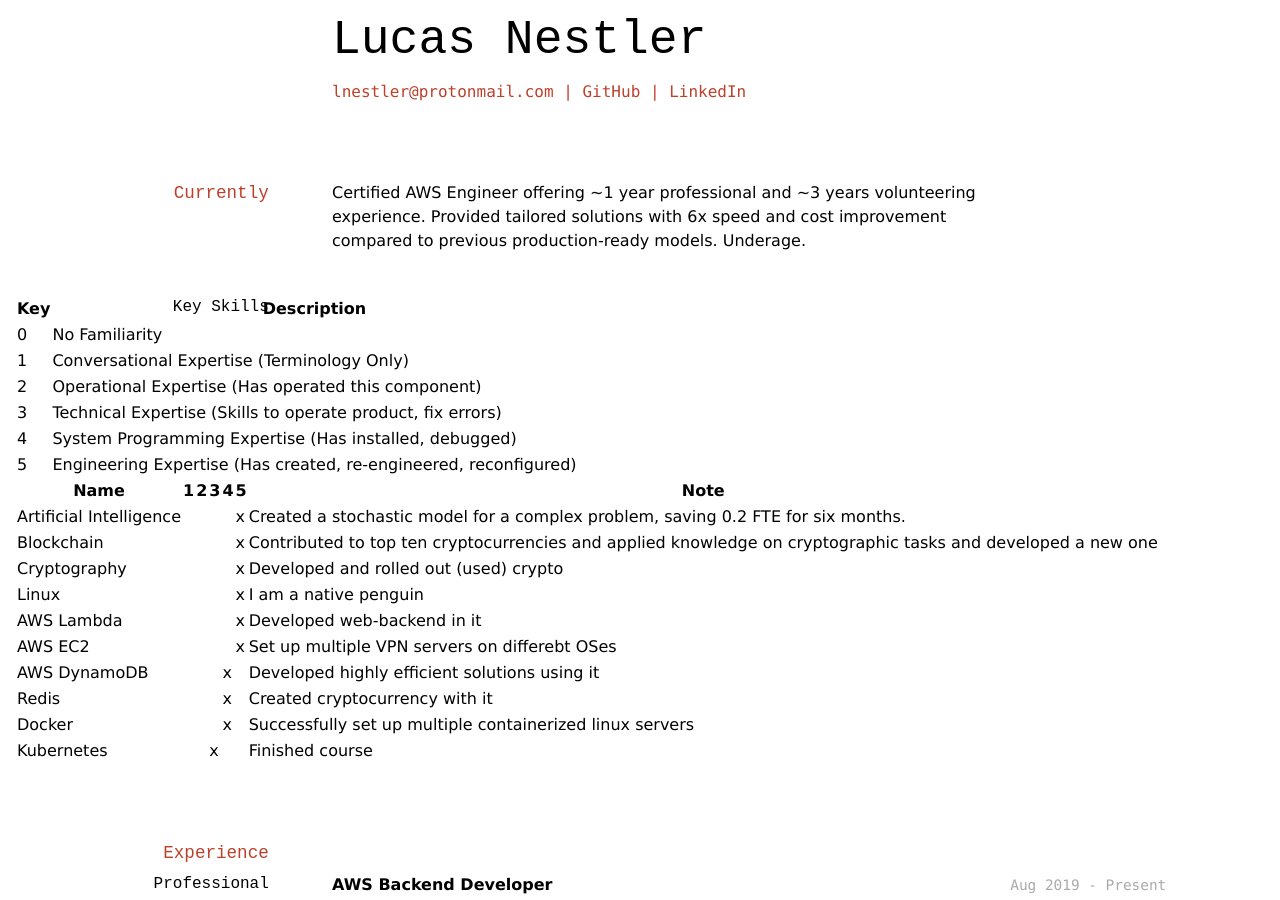
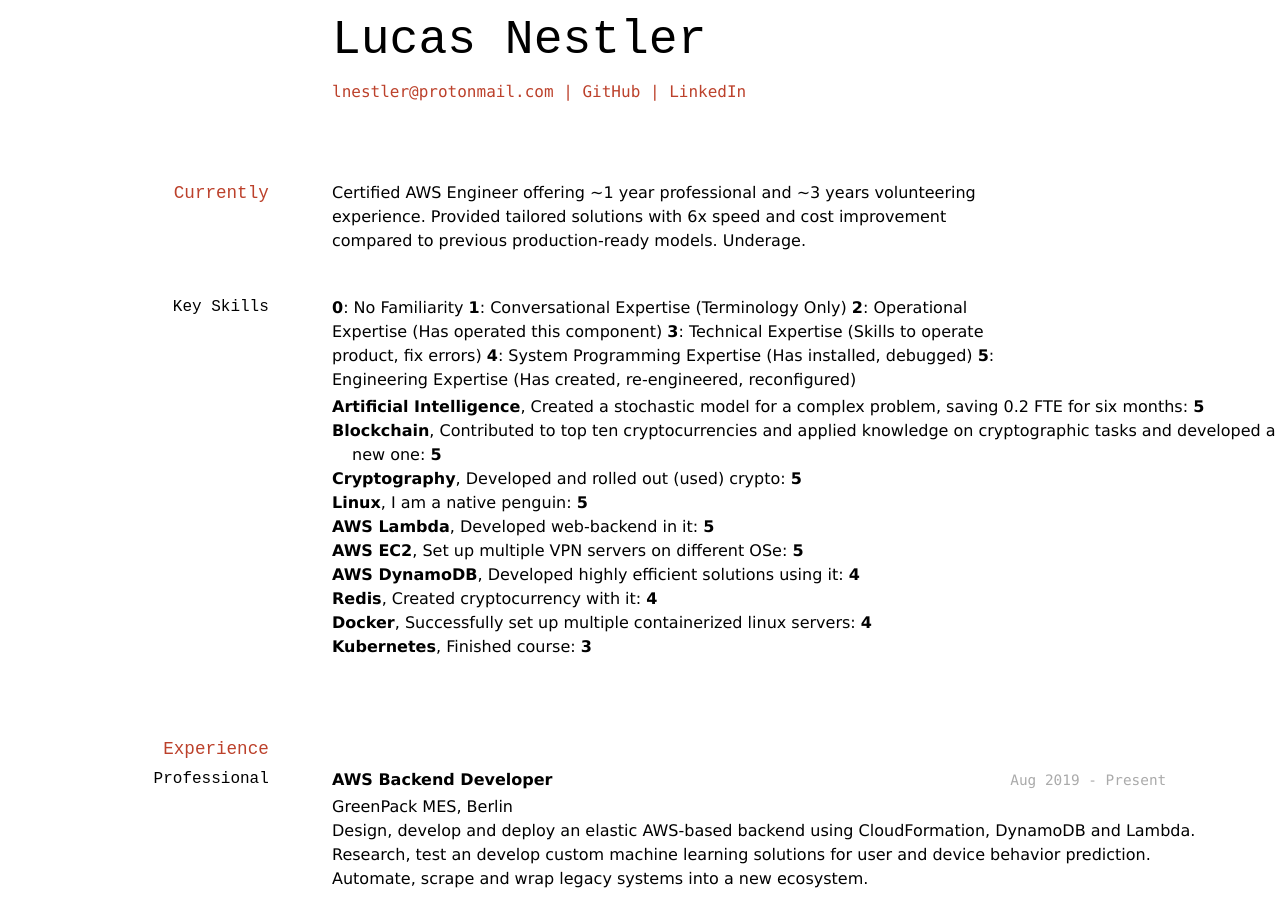
Before and after one commit to ClashLuke/markdown-cv, a Jekyll site: the page built from index.md, in a window 1280 px wide and 900 px high. Built offline with Jekyll 4.4.1, drawn with Linux system fonts in a browser that asks for light colours.

Commit message:
feat: replace table with fat text

```diff
--- a/index.md
+++ b/index.md
@@ -18,27 +18,23 @@ Certified AWS Engineer offering ~1 year professional and ~3 years volunteering e
 
 ### Key Skills
 
-| Key | Description                                                      |
-| --- | ---------------------------------------------------------------- |
-| 0   | No Familiarity                                                   |
-| 1   | Conversational Expertise (Terminology Only)                      |
-| 2   | Operational Expertise (Has operated this component)              |
-| 3   | Technical Expertise (Skills to operate product, fix errors)      |
-| 4   | System Programming Expertise (Has installed, debugged)           |
-| 5   | Engineering Expertise (Has created, re-engineered, reconfigured) |
+**0**: No Familiarity
+**1**: Conversational Expertise (Terminology Only)
+**2**: Operational Expertise (Has operated this component)
+**3**:  Technical Expertise (Skills to operate product, fix errors)
+**4**:  System Programming Expertise (Has installed, debugged)
+**5**:  Engineering Expertise (Has created, re-engineered, reconfigured)
 
-| Name                    | 1   | 2   | 3   | 4   | 5   | Note                                                                                                         |
-| ----------------------- | --- | --- | --- | --- | --- | ------------------------------------------------------------------------------------------------------------ |
-| Artificial Intelligence |     |     |     |     | x   | Created a stochastic model for a complex problem, saving 0.2 FTE for six months.                             |
-| Blockchain              |     |     |     |     | x   | Contributed to top ten cryptocurrencies and applied knowledge on cryptographic tasks and developed a new one |
-| Cryptography            |     |     |     |     | x   | Developed and rolled out (used) crypto                                                                       |
-| Linux                   |     |     |     |     | x   | I am a native penguin                                                                                        |
-| AWS Lambda              |     |     |     |     | x   | Developed web-backend in it                                                                                  |
-| AWS EC2                 |     |     |     |     | x   | Set up multiple VPN servers on differebt OSes                                                                |
-| AWS DynamoDB            |     |     |     | x   |     | Developed highly efficient solutions using it                                                                |
-| Redis                   |     |     |     | x   |     | Created cryptocurrency with it                                                                               |
-| Docker                  |     |     |     | x   |     | Successfully set up multiple containerized linux servers                                                     |
-| Kubernetes              |     |     | x   |     |     | Finished course                                                                                              |
+* **Artificial Intelligence**, Created a stochastic model for a complex problem, saving 0.2 FTE for six months: **5**
+* **Blockchain**, Contributed to top ten cryptocurrencies and applied knowledge on cryptographic tasks and developed a new one: **5**
+* **Cryptography**, Developed and rolled out (used) crypto: **5**
+* **Linux**, I am a native penguin: **5**
+* **AWS Lambda**, Developed web-backend in it: **5**
+* **AWS EC2**, Set up multiple VPN servers on different OSe: **5**
+* **AWS DynamoDB**, Developed highly efficient solutions using it: **4**
+* **Redis**, Created cryptocurrency with it: **4**
+* **Docker**, Successfully set up multiple containerized linux servers: **4**
+* **Kubernetes**, Finished course: **3**
 
 
 ## Experience
```
